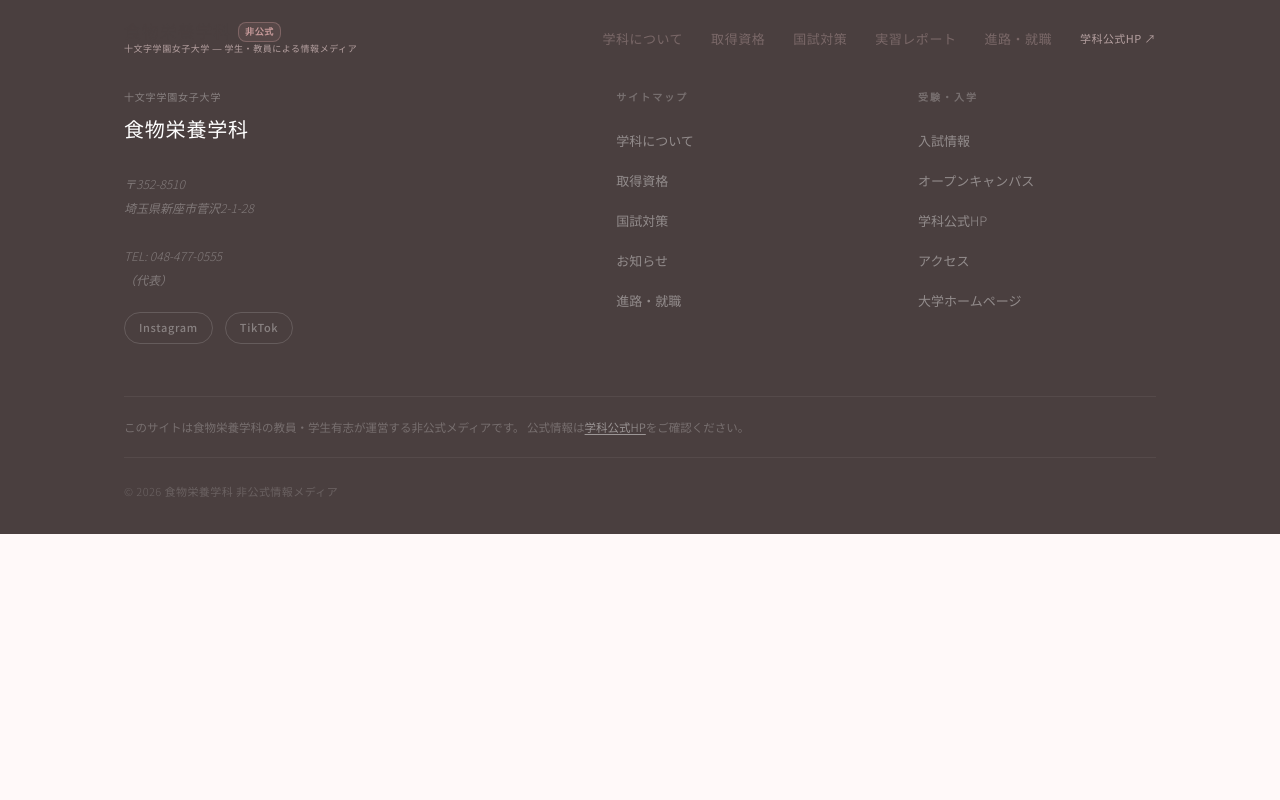
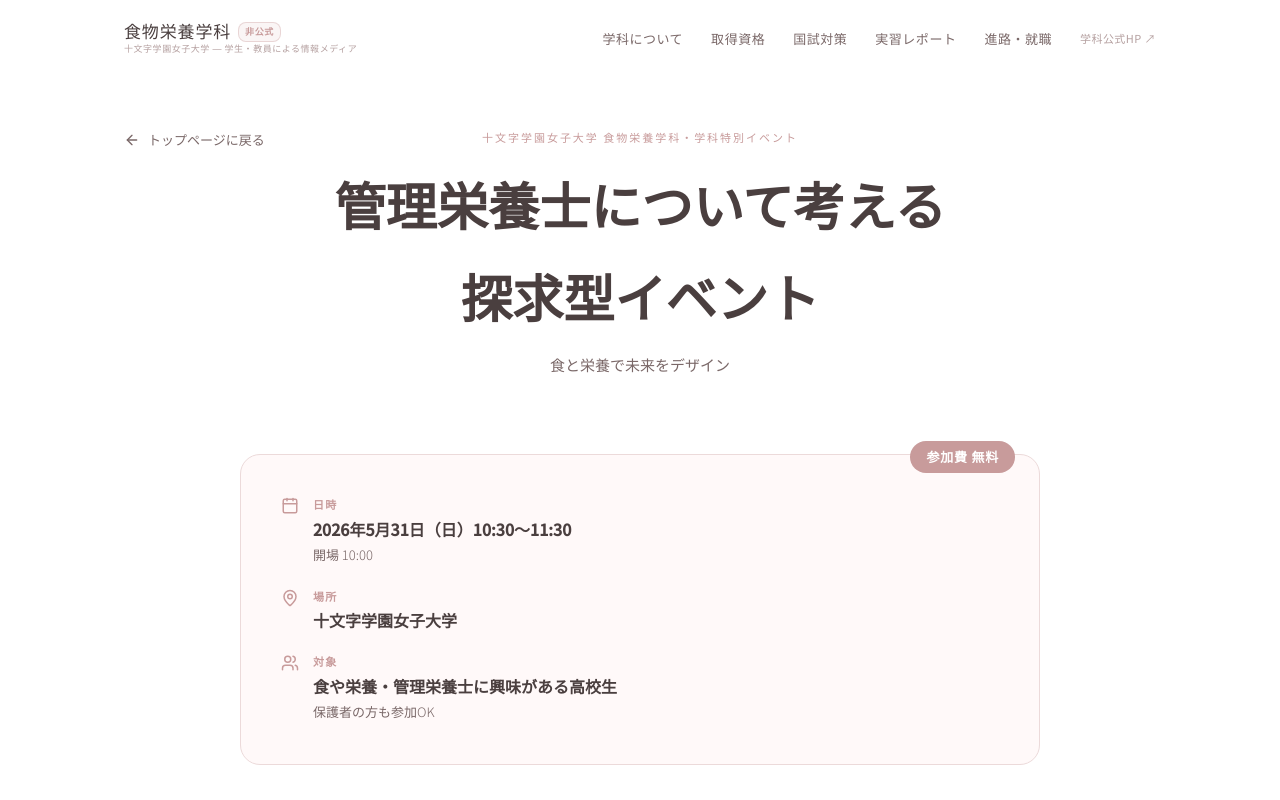
Before and after one commit to shinnosuketakeshima/shokuei-hp, a React (Vite) app: page /event-0531 in a window 1280 px wide. Shown: the top 800 px of the page. Built offline with nearby package versions, Linux system fonts and the light colour scheme.

Commit message:
fix: 管理栄養士探究型イベントの日時を2026年5月31日に修正

```diff
--- a/src/App.jsx
+++ b/src/App.jsx
@@ -95,9 +95,9 @@ const PAGE_META = {
     title: '学生コラム | 食物栄養学科 | 十文字学園女子大学',
     desc: '健康×SNS映え！竹嶋ゼミ・芝崎ゼミの「機能性と洋菓子」開発会議に潜入取材！',
   },
-  '/event-0525': {
-    title: '管理栄養士探求型イベント(5/25) | 食物栄養学科 | 十文字学園女子大学',
-    desc: '食と栄養で未来をデザイン。管理栄養士について考える探求型イベントを5月25日に開催。高校生・保護者参加無料。',
+  '/event-0531': {
+    title: '管理栄養士探求型イベント(5/31) | 食物栄養学科 | 十文字学園女子大学',
+    desc: '食と栄養で未来をデザイン。管理栄養士について考える探求型イベントを5月31日に開催。高校生・保護者参加無料。',
   },
   '/student-column-3': {
     title: 'チーズに"王様"と"女王様"がいた！食育論セミナーレポート | 食物栄養学科',
@@ -117,7 +117,7 @@ const SUB_PATHS = [
   '/lab-takeshima', '/lab-kamoshita', '/lab-kunii', '/lab-iimura', '/lab-kamiyama',
   '/lab-ishii', '/lab-komeichi', '/lab-nakaoka', '/lab-shibasaki',
   '/lab-okamoto', '/koudai-project', '/kokushi-report', '/student-column-1',
-  '/student-column-2', '/event-0525', '/student-column-3', '/lab-kamiyama-report',
+  '/student-column-2', '/event-0531', '/student-column-3', '/lab-kamiyama-report',
   '/news',
 ]
 
@@ -177,7 +177,7 @@ export default function App() {
           <Route path="/kokushi-report" element={<KokushiReport />} />
           <Route path="/student-column-1" element={<StudentColumn1 />} />
           <Route path="/student-column-2" element={<StudentColumn2 />} />
-          <Route path="/event-0525" element={<EventSpecial0525 />} />
+          <Route path="/event-0531" element={<EventSpecial0525 />} />
           <Route path="/student-column-3" element={<StudentColumn3 />} />
           <Route path="/lab-kamiyama-report" element={<LabKamiyamaReport />} />
           <Route path="/news" element={<NewsArchive />} />
--- a/src/components/EventSpecial0525.jsx
+++ b/src/components/EventSpecial0525.jsx
@@ -38,7 +38,7 @@ export default function EventSpecial0525() {
                   <Calendar size={18} className="event-overview__icon" />
                   <div>
                     <p className="event-overview__meta-label">日時</p>
-                    <p className="event-overview__meta-value">2025年5月25日（日）10:30〜11:30</p>
+                    <p className="event-overview__meta-value">2026年5月31日（日）10:30〜11:30</p>
                     <p className="event-overview__meta-sub">開場 10:00</p>
                   </div>
                 </div>
--- a/src/components/News.jsx
+++ b/src/components/News.jsx
@@ -23,12 +23,12 @@ export const DUMMY_NEWS = [
     href: '/student-column-3',
   },
   {
-    id: 'event-0525',
-    date: '2026.5.12',
+    id: 'event-0531',
+    date: '2026.5.18',
     tag: 'イベント',
     type: 'event',
-    title: '【5/25開催・無料】管理栄養士について考える探求型イベント「食と栄養で未来をデザイン」',
-    href: '/event-0525',
+    title: '【5/31開催・無料】管理栄養士について考える探求型イベント「食と栄養で未来をデザイン」',
+    href: '/event-0531',
   },
   {
     id: 'col2',
```
